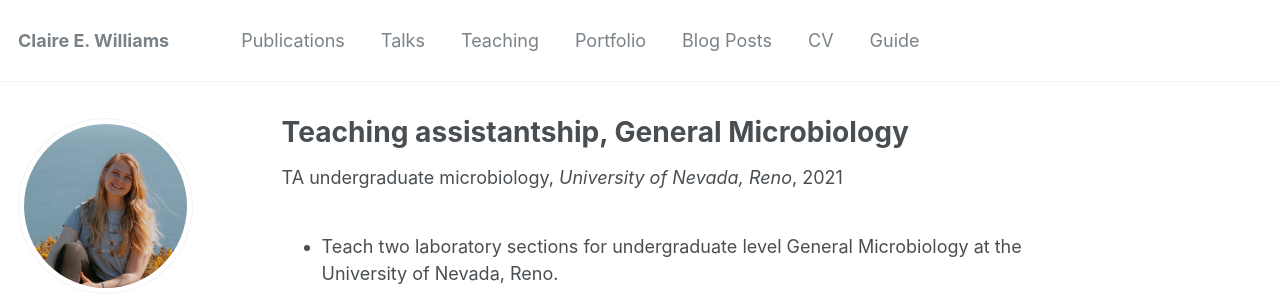
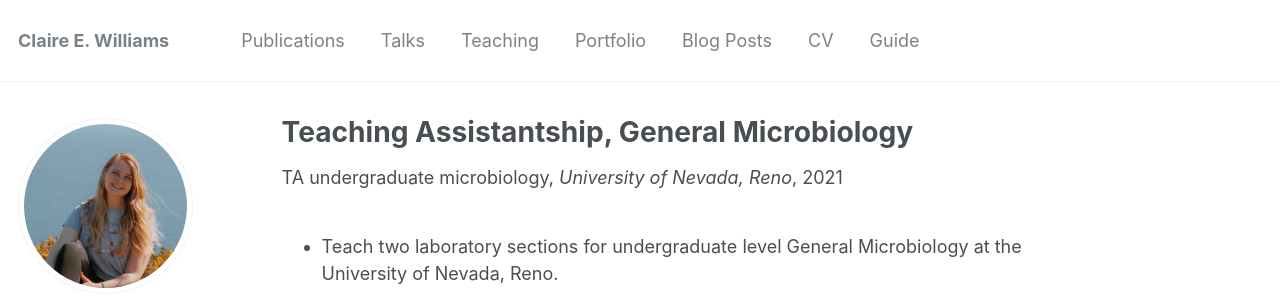
Before and after one commit to claireewilliams/claireewilliams.github.io, a Jekyll site: the page built from _teaching/ta-micro.md, in a window 1280 px wide. Shown: the top 305 px of the page. Built offline with Jekyll 4.4.1, drawn with Linux system fonts in a browser that asks for light colours.

```diff
--- a/_teaching/ta-micro.md
+++ b/_teaching/ta-micro.md
@@ -1,5 +1,5 @@
 ---
-title: "Teaching assistantship, General Microbiology"
+title: "Teaching Assistantship, General Microbiology"
 collection: teaching
 type: "TA undergraduate microbiology"
 permalink: /teaching/ta-microbiology
```
